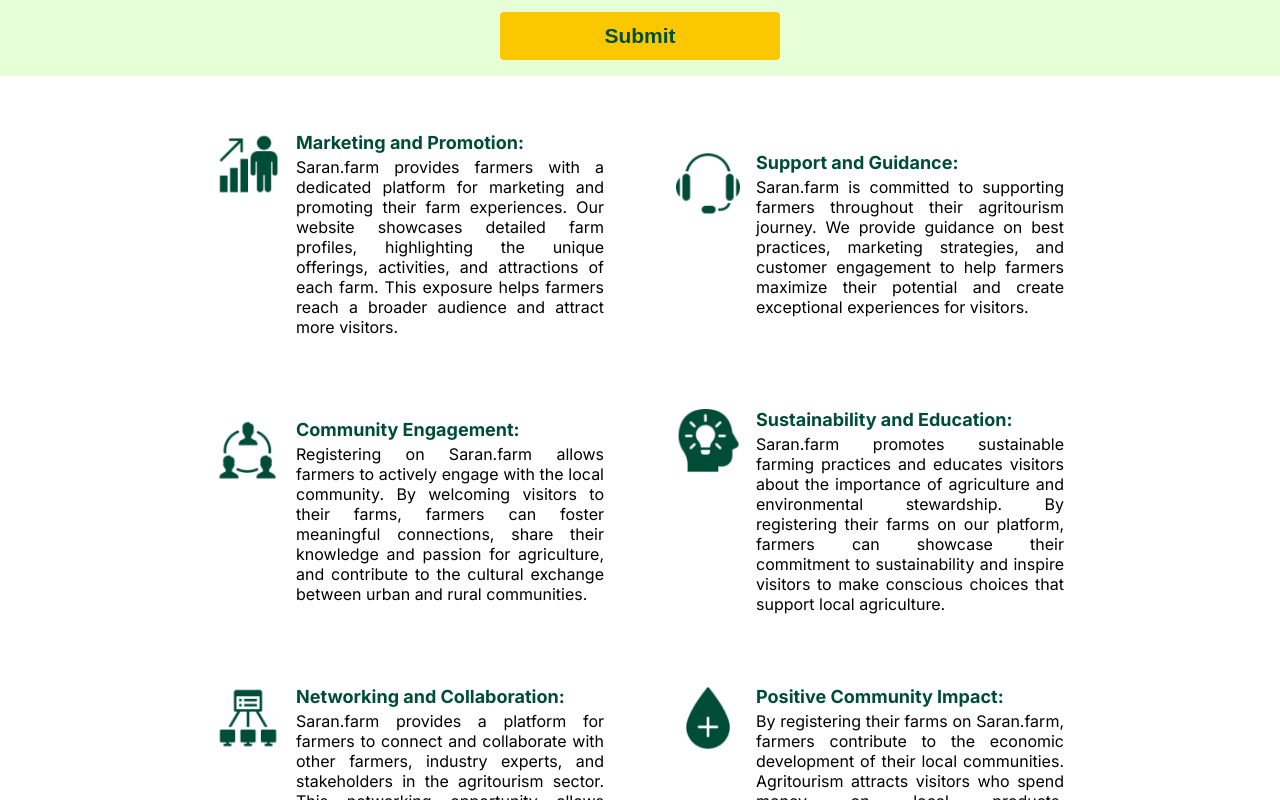
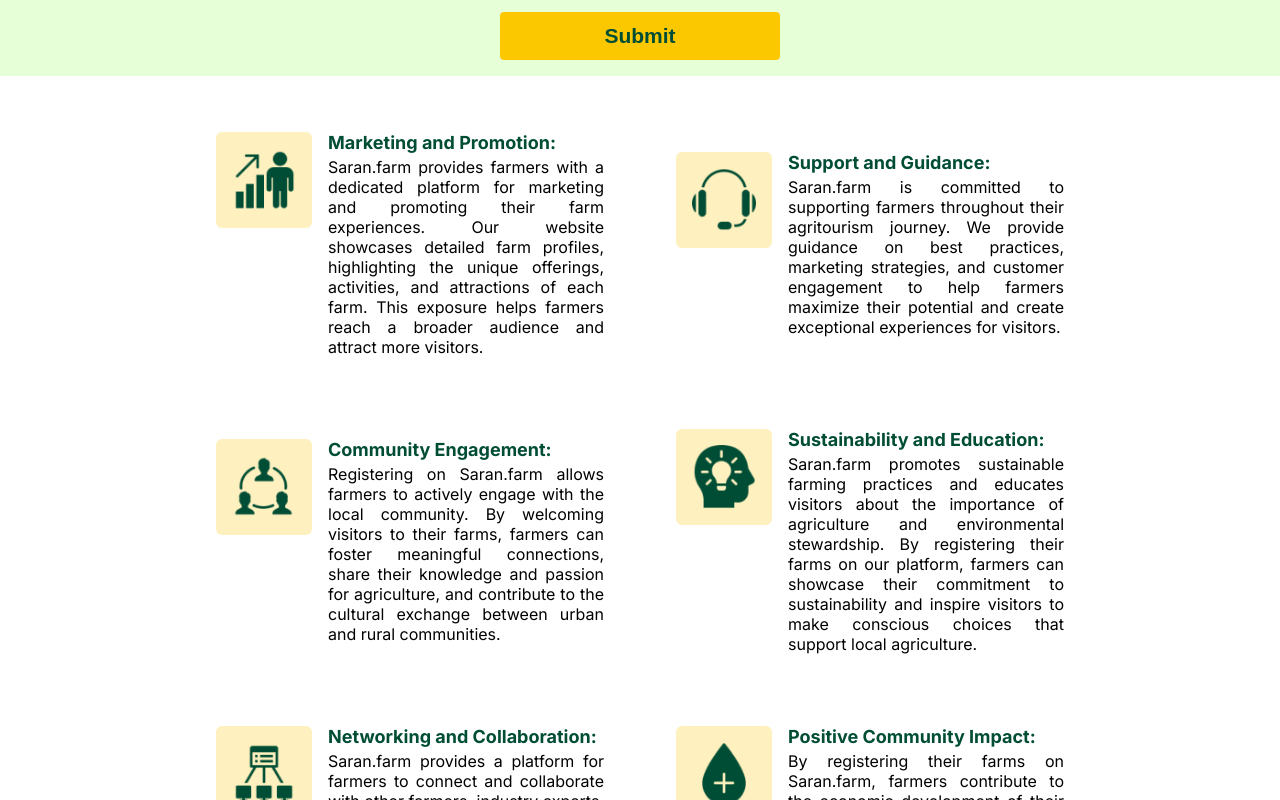
Before and after one commit to uddeshFullStack/farm2, a Next.js app: page /register-farm in a window 1280 px wide. Shown: the part 2120-2920 px from the top of the page. Built offline with nearby package versions, Linux system fonts and the light colour scheme.

Commit message:
feat: image added

```diff
--- a/components/register-farmComponent/cardComponentLower.js
+++ b/components/register-farmComponent/cardComponentLower.js
@@ -11,7 +11,7 @@ const CardComponentLower = ({ key, topic, description, image }) => {
             height={64}
             src={image}
             alt="icon"
-            // className="bg-backgroundColor-image p-4 rounded-md"
+            className="bg-backgroundColor-image p-4 rounded-md"
           />
         </div>
         <div className="ml-4">
--- a/constant/registerFarmData.js
+++ b/constant/registerFarmData.js
@@ -33,61 +33,61 @@ export const cards = [
 
 export const cardData = [
   {
-    image: require("/public/farmFormIcons/LowerComponent/1.png").default,
+    image: require("/public/farmFormIcons/LowerComponent/1.png"),
     topic: "Marketing and Promotion:",
     description:
       "Saran.farm provides farmers with a dedicated platform for marketing and promoting their farm experiences. Our website showcases detailed farm profiles, highlighting the unique offerings, activities, and attractions of each farm. This exposure helps farmers reach a broader audience and attract more visitors.",
   },
   {
-    image: require("/public/farmFormIcons/LowerComponent/2.png").default,
+    image: require("/public/farmFormIcons/LowerComponent/2.png"),
     topic: "Support and Guidance:",
     description:
       "Saran.farm is committed to supporting farmers throughout their agritourism journey. We provide guidance on best practices, marketing strategies, and customer engagement to help farmers maximize their potential and create exceptional experiences for visitors.",
   },
   {
-    image: require("/public/farmFormIcons/LowerComponent/3.png").default,
+    image: require("/public/farmFormIcons/LowerComponent/3.png"),
     topic: "Community Engagement:",
     description:
       "Registering on Saran.farm allows farmers to actively engage with the local community. By welcoming visitors to their farms, farmers can foster meaningful connections, share their knowledge and passion for agriculture, and contribute to the cultural exchange between urban and rural communities.",
   },
   {
-    image: require("/public/farmFormIcons/LowerComponent/4.png").default,
+    image: require("/public/farmFormIcons/LowerComponent/4.png"),
     topic: "Sustainability and Education:",
     description:
       "Saran.farm promotes sustainable farming practices and educates visitors about the importance of agriculture and environmental stewardship. By registering their farms on our platform, farmers can showcase their commitment to sustainability and inspire visitors to make conscious choices that support local agriculture.",
   },
   {
-    image: require("/public/farmFormIcons/LowerComponent/5.png").default,
+    image: require("/public/farmFormIcons/LowerComponent/5.png"),
     topic: "Networking and Collaboration:",
     description:
       "Saran.farm provides a platform for farmers to connect and collaborate with other farmers, industry experts, and stakeholders in the agritourism sector. This networking opportunity allows farmers to share insights, exchange ideas, and learn from each other's experiences.",
   },
   {
-    image: require("/public/farmFormIcons/LowerComponent/6.png").default,
+    image: require("/public/farmFormIcons/LowerComponent/6.png"),
     topic: "Positive Community Impact:",
     description:
       "By registering their farms on Saran.farm, farmers contribute to the economic development of their local communities. Agritourism attracts visitors who spend money on local products, accommodations, and services, thereby supporting the growth of rural economies.",
   },
   {
-    image: require("/public/farmFormIcons/LowerComponent/7.png").default,
+    image: require("/public/farmFormIcons/LowerComponent/7.png"),
     topic: "Brand Building and Marketing:",
     description:
       "Saran.farm offers farmers a platform to build their brand and market their farm experiences to a wider audience. Through professional farm profiles, high-quality images, and engaging descriptions, farmers can create a compelling online presence that attracts visitors.",
   },
   {
-    image: require("/public/farmFormIcons/LowerComponent/8.png").default,
+    image: require("/public/farmFormIcons/LowerComponent/8.png"),
     topic: "Feedback and Reviews:",
     description:
       "Saran.farm provides a feedback and review system that allows visitors to share their experiences and provide valuable feedback to farmers. This feedback helps farmers improve their offerings, enhance customer satisfaction, and build a positive reputation.",
   },
   {
-    image: require("/public/farmFormIcons/LowerComponent/9.png").default,
+    image: require("/public/farmFormIcons/LowerComponent/9.png"),
     topic: "Sustainable Tourism Practices:",
     description:
       "Saran.farm promotes sustainable tourism practices, encouraging farmers to adopt eco-friendly initiatives and minimize their environmental impact. By registering on Saran.farm, farmers can showcase their commitment to sustainability and attract environmentally conscious visitors.",
   },
   {
-    image: require("/public/farmFormIcons/LowerComponent/10.png").default,
+    image: require("/public/farmFormIcons/LowerComponent/10.png"),
     topic: "Personal Fulfillment: ",
     description:
       "Agritourism offers farmers a sense of personal fulfillment by sharing their passion for farming with others. Seeing visitors enjoy and appreciate their farm experiences can be deeply rewarding and reaffirming for farmers.",
```
